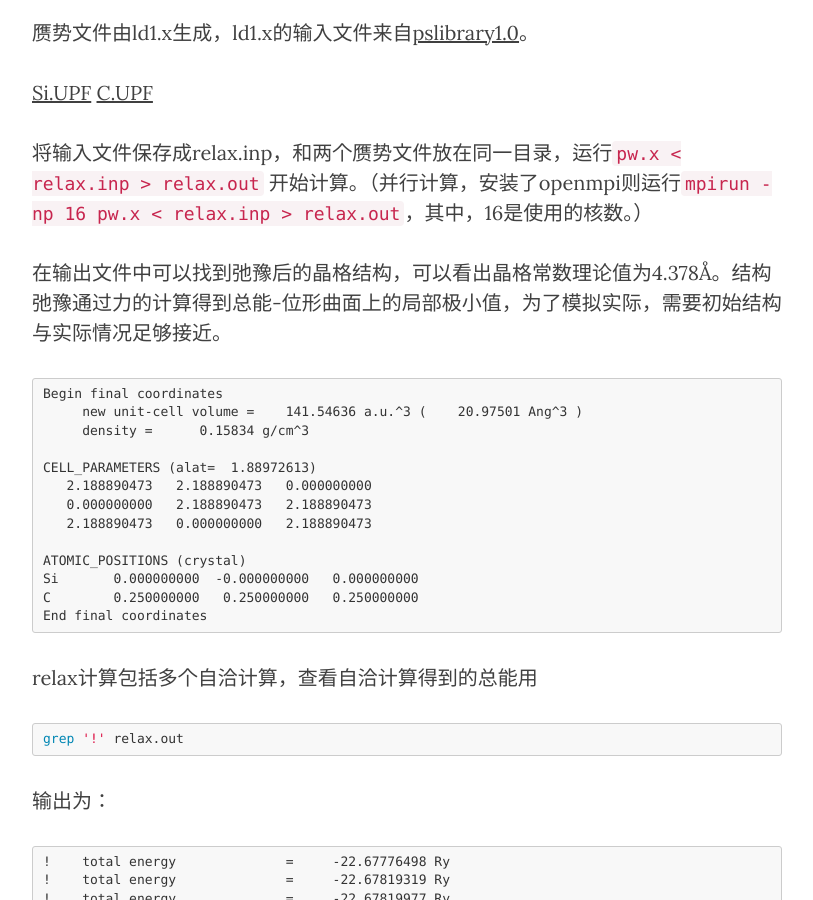
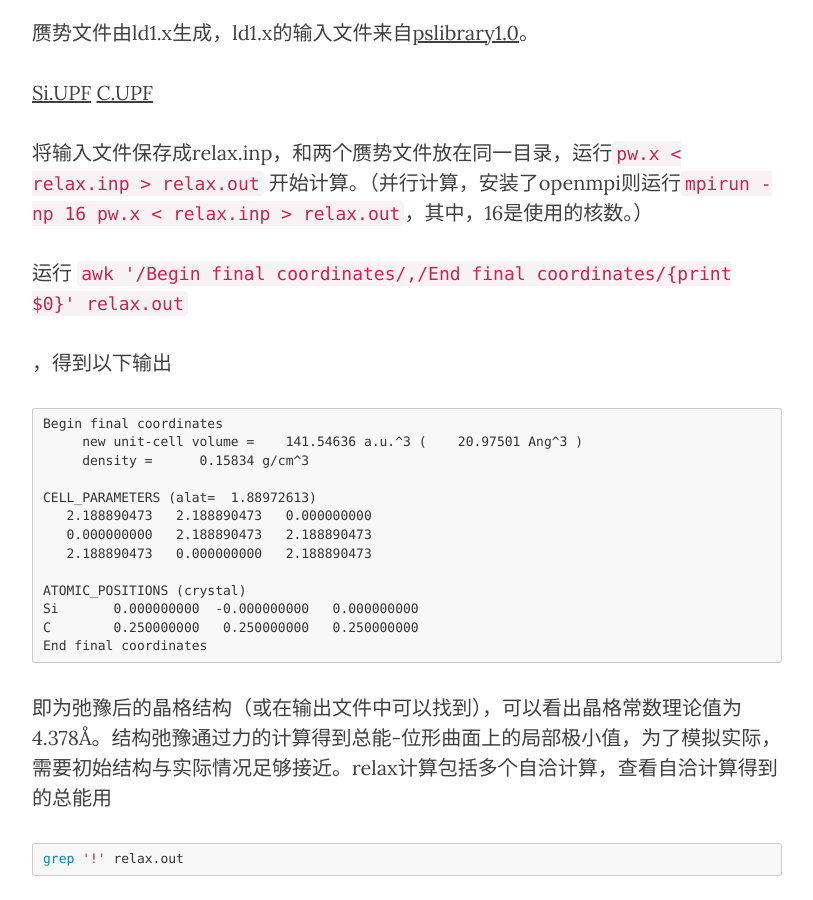
Before and after one commit to yyyu200/DFTbook, a Jekyll site: the page built from _posts/2019-04-01-HandsOn.md, in a window 1280 px wide and 900 px high, scrolled down 5936 px. Shown: the whole window, without its empty margins (233-1046 px from the left). Built offline with Jekyll 4.4.1, drawn with Linux system fonts in a browser that asks for light colours; nearby versions of some CDN libraries; formulas are drawn with MathJax 3; comment, search, counter and statistics services are not loaded; some of the changed lines change nothing that is shown.

Commit message:
modify at20190916-12:23:00-aliyun

````diff
--- a/_posts/2019-04-01-HandsOn.md
+++ b/_posts/2019-04-01-HandsOn.md
@@ -165,8 +165,10 @@
 
 将输入文件保存成relax.inp，和两个赝势文件放在同一目录，运行```pw.x < relax.inp > relax.out``` 开始计算。（并行计算，安装了openmpi则运行```mpirun -np 16 pw.x < relax.inp > relax.out```，其中，16是使用的核数。）
 
-在输出文件中可以找到弛豫后的晶格结构，可以看出晶格常数理论值为4.378Å。结构弛豫通过力的计算得到总能-位形曲面上的局部极小值，为了模拟实际，需要初始结构与实际情况足够接近。
+运行
+```awk  '/Begin final coordinates/,/End final coordinates/{print $0}' relax.out```
 
+，得到以下输出
 
 ```
 Begin final coordinates
@@ -184,7 +186,8 @@
 End final coordinates
 ```
 
-relax计算包括多个自洽计算，查看自洽计算得到的总能用
+即为弛豫后的晶格结构（或在输出文件中可以找到），可以看出晶格常数理论值为4.378Å。结构弛豫通过力的计算得到总能-位形曲面上的局部极小值，为了模拟实际，需要初始结构与实际情况足够接近。relax计算包括多个自洽计算，查看自洽计算得到的总能用
+
 ```bash
 grep '!' relax.out
 ```
````
